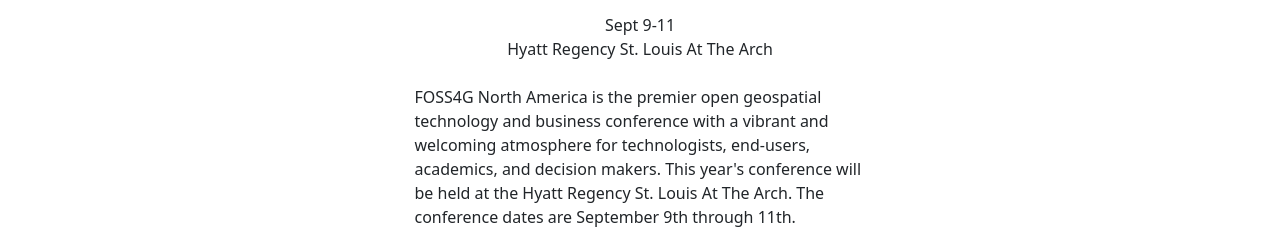
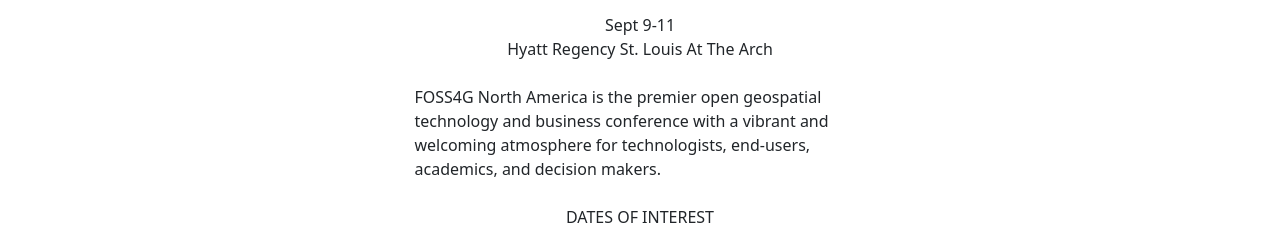
Before and after one commit to OSGeo-US/foss4g-na-2024, a Gatsby site: page / in a window 1280 px wide. Shown: the part 485-723 px from the top of the page. Built offline with nearby package versions, Linux system fonts and the light colour scheme; Gatsby itself is replaced by a stand-in of ours.

Commit message:
👌 IMPROVE: remove redundant sentence

```diff
--- a/src/pages/index.js
+++ b/src/pages/index.js
@@ -31,9 +31,6 @@
                 FOSS4G North America is the premier open geospatial technology
                 and business conference with a vibrant and welcoming atmosphere
                 for technologists, end-users, academics, and decision makers.
-                This year's conference will be held at the Hyatt Regency St.
-                Louis At The Arch. The conference dates are September 9th
-                through 11th.
               </div>
               <div class="col-1"></div>
             </div>
```
